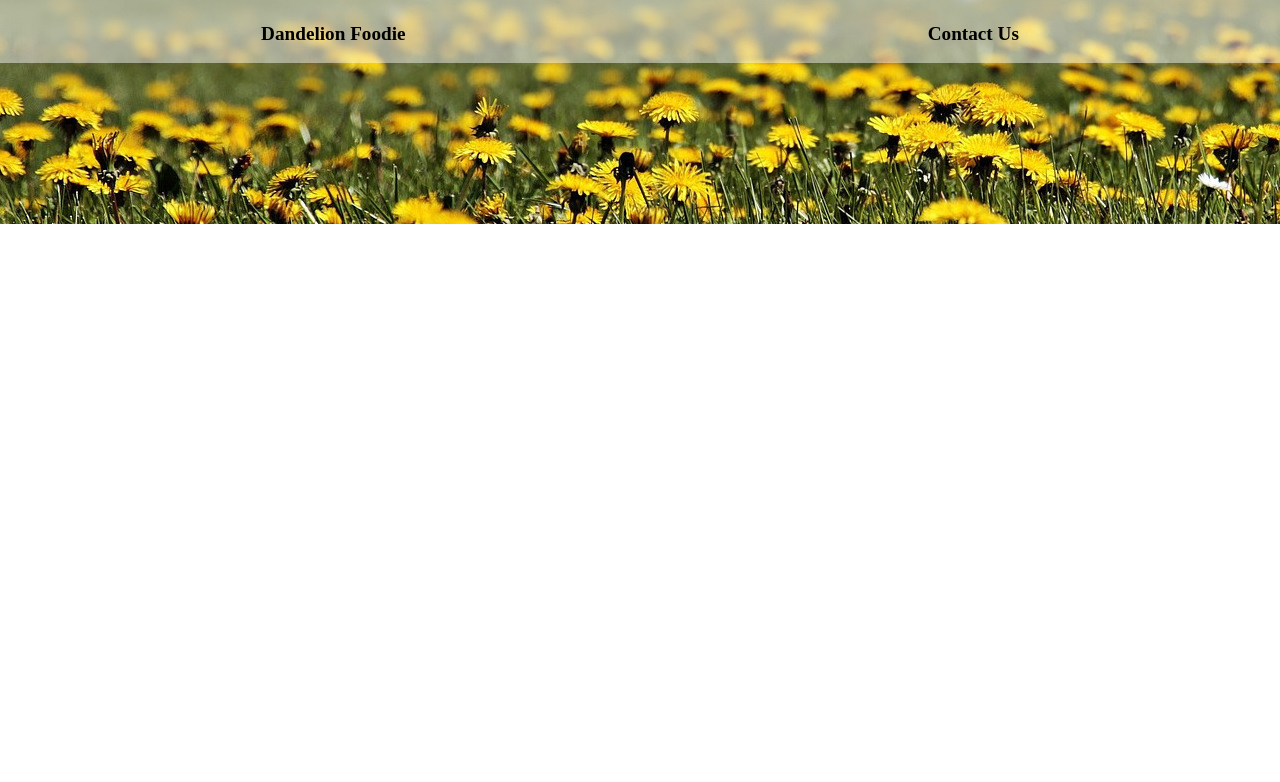
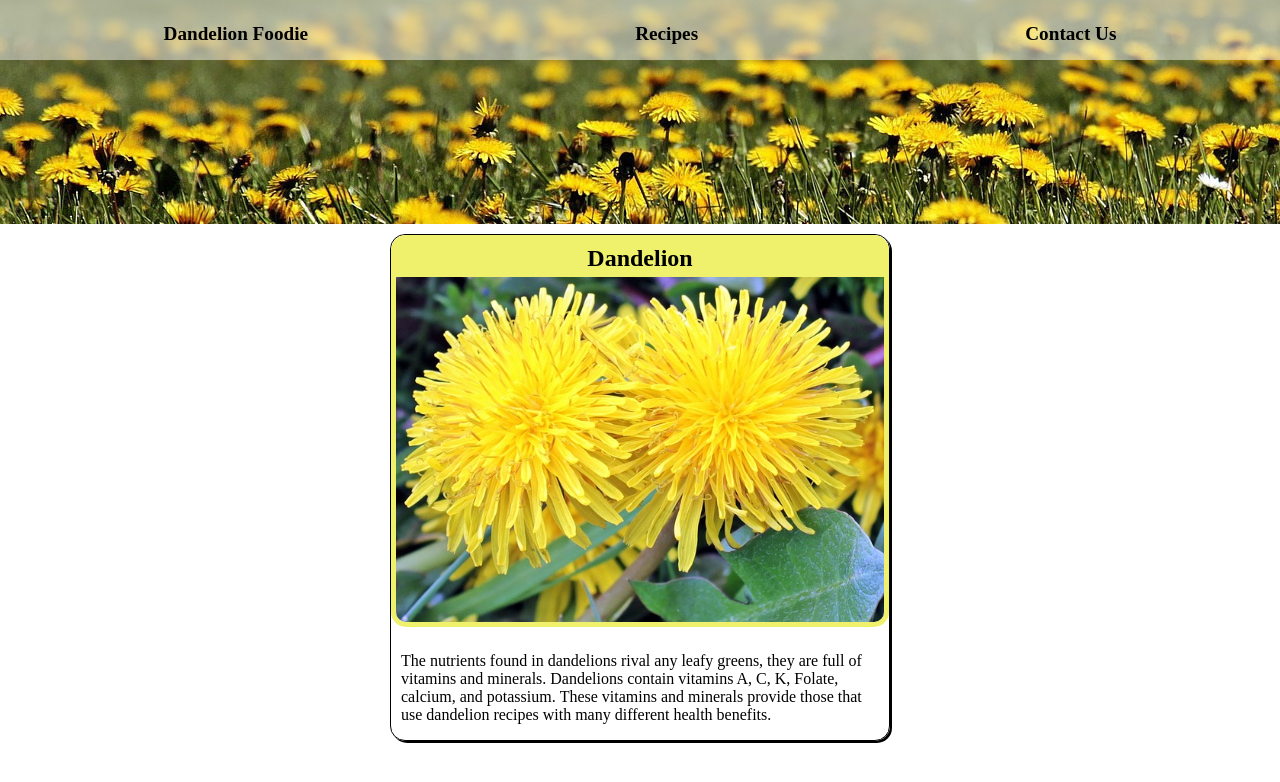
Before and after one commit to Campolino/js-restaurant, a website built with webpack: page dist/index.html in a window 1280 px wide. Built offline with nearby package versions, Linux system fonts and the light colour scheme.

Commit message:
added presentation

```diff
--- a/src/index.js
+++ b/src/index.js
@@ -1,4 +1,5 @@
 import DandelionField from './dandelion-field.jpg';
+import DandelionFlower from './dandelion-flower.jpg';
 import './style.css';
 
 const content = document.querySelector('#content');
@@ -16,10 +17,14 @@ function header() {
   const restaurantTitle = document.createElement('h1');
   restaurantTitle.textContent = 'Dandelion Foodie';
 
+  const restaurantRecipes = document.createElement('a');
+  restaurantRecipes.textContent = 'Recipes';
+
   const restaurantContact = document.createElement('a');
   restaurantContact.textContent = 'Contact Us';
 
   headerText.appendChild(restaurantTitle);
+  headerText.appendChild(restaurantRecipes);
   headerText.appendChild(restaurantContact);
 
   dandelionField.appendChild(headerText);
@@ -29,4 +34,27 @@ function header() {
   return element;
 }
 
+function section() {
+  const dandelionFlower = document.createElement('section');
+  dandelionFlower.classList.add('presentation');
+
+
+  const dandelionTitle = document.createElement('h2');
+  dandelionTitle.textContent = 'Dandelion';
+
+  const dandelionImage = new Image();
+  dandelionImage.src = DandelionFlower;
+
+  const dandelionProperties = document.createElement('p');
+  dandelionProperties.textContent = 'The nutrients found in dandelions rival any leafy greens, they are full of vitamins and minerals. Dandelions contain vitamins A, C, K, Folate, calcium, and potassium. These vitamins and minerals provide those that use dandelion recipes with many different health benefits.';
+
+  dandelionFlower.appendChild(dandelionTitle);
+  dandelionFlower.appendChild(dandelionImage);
+  dandelionFlower.appendChild(dandelionProperties);
+
+
+  return dandelionFlower;
+}
+
 content.appendChild(header());
+content.appendChild(section());
--- a/src/style.css
+++ b/src/style.css
@@ -1,3 +1,5 @@
+/* --- HEADER --- */
+
 body,
 #content {
   margin: 0;
@@ -21,7 +23,7 @@ body,
 #content > header > .header-image > .header-text > h1,
 #content > header > .header-image > .header-text > a {
   font-size: 1.2rem;
-  padding: 10px 10px 5px 10px;
+  padding: 10px 10px 2px 10px;
   font-weight: bold;
 }
 
@@ -31,3 +33,36 @@ body,
   border-radius: 5px;
   background-color: rgba(255, 255, 255, 0.651);
 }
+
+/* --- PRESENTATION --- */
+
+.presentation {
+  max-width: 500px;
+  margin: 10px auto;
+  border: 1px solid black;
+  border-radius: 15px;
+  box-sizing: border-box;
+  box-shadow: 2px 2px black;
+}
+
+.presentation > h2 {
+  text-align: center;
+  background-color: rgb(239, 241, 109);
+  margin: 0;
+  padding: 10px 0 0 0;
+  border-top-right-radius: 15px;
+  border-top-left-radius: 15px;
+}
+
+.presentation > img {
+  width: 100%;
+  height: auto;
+  border: 5px solid rgb(239, 241, 109);
+  border-bottom-right-radius: 15px;
+  border-bottom-left-radius: 15px;
+  box-sizing: border-box;
+}
+
+.presentation > p {
+  padding: 5px 10px 0 10px;
+}
```
Also changed, not shown: dist/a7ac414ba462926283f3.jpg (added), dist/main.js.
